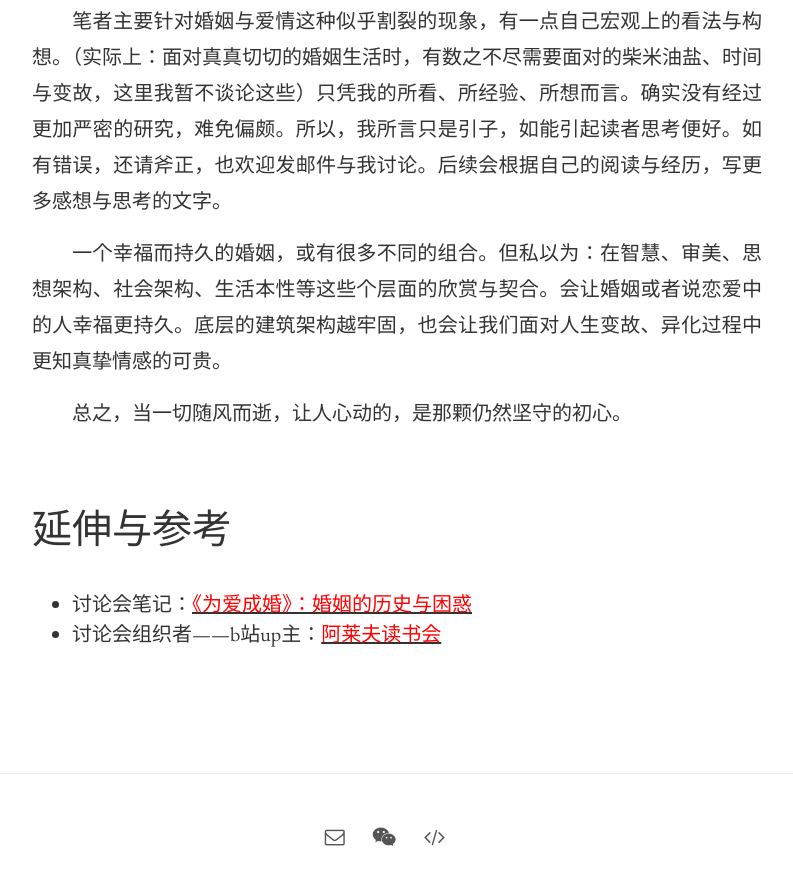
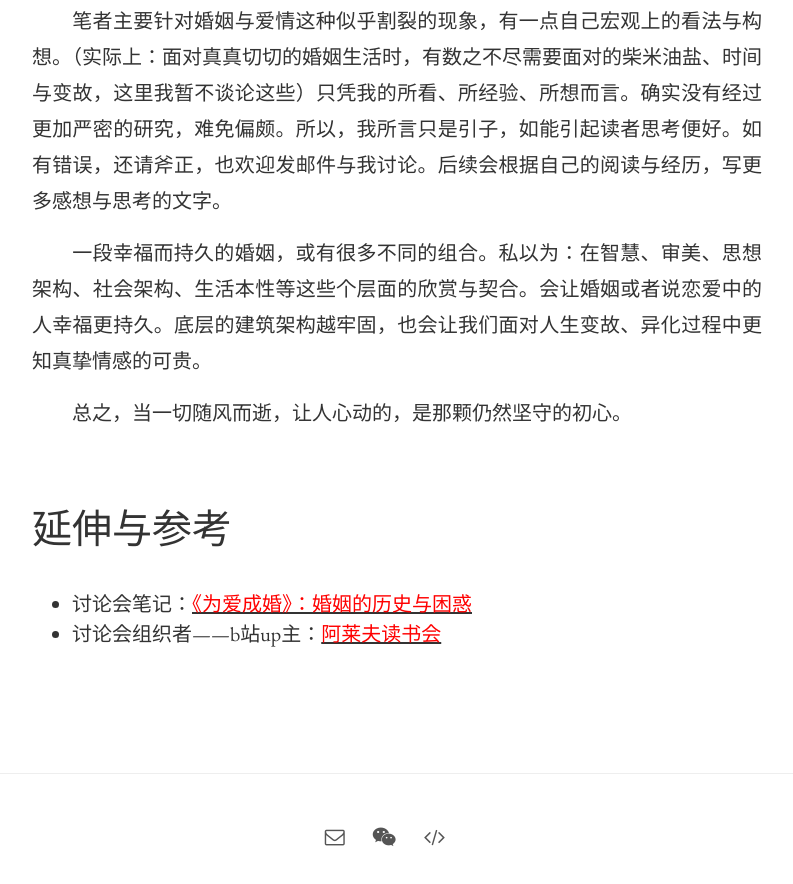
Before and after one commit to ratears/ratears.github.io.old20221128, a plain HTML site: page 婚姻与爱情的割裂/index.html in a window 1280 px wide. Shown: the part 4344-5228 px from the top of the page, without its empty margins (243-1036 px from the left). Drawn offline with nearby package versions, Linux system fonts and the light colour scheme; a script that the page names is missing.

Commit message:
Site updated: 2022-09-17 05:17:00

```diff
--- a/婚姻与爱情的割裂/index.html
+++ b/婚姻与爱情的割裂/index.html
@@ -157,7 +157,7 @@
 <h1 id="后记"><a href="#后记" class="headerlink" title="后记"></a>后记</h1><br>
 
 <p>&emsp;&emsp;笔者主要针对婚姻与爱情这种似乎割裂的现象，有一点自己宏观上的看法与构想。（实际上：面对真真切切的婚姻生活时，有数之不尽需要面对的柴米油盐、时间与变故，这里我暂不谈论这些）只凭我的所看、所经验、所想而言。确实没有经过更加严密的研究，难免偏颇。所以，我所言只是引子，如能引起读者思考便好。如有错误，还请斧正，也欢迎发邮件与我讨论。后续会根据自己的阅读与经历，写更多感想与思考的文字。</p>
-<p>&emsp;&emsp;一个幸福而持久的婚姻，或有很多不同的组合。但私以为：在智慧、审美、思想架构、社会架构、生活本性等这些个层面的欣赏与契合。会让婚姻或者说恋爱中的人幸福更持久。底层的建筑架构越牢固，也会让我们面对人生变故、异化过程中更知真挚情感的可贵。</p>
+<p>&emsp;&emsp;一段幸福而持久的婚姻，或有很多不同的组合。私以为：在智慧、审美、思想架构、社会架构、生活本性等这些个层面的欣赏与契合。会让婚姻或者说恋爱中的人幸福更持久。底层的建筑架构越牢固，也会让我们面对人生变故、异化过程中更知真挚情感的可贵。</p>
 <p>&emsp;&emsp;总之，当一切随风而逝，让人心动的，是那颗仍然坚守的初心。</p>
 <br>
 
```
